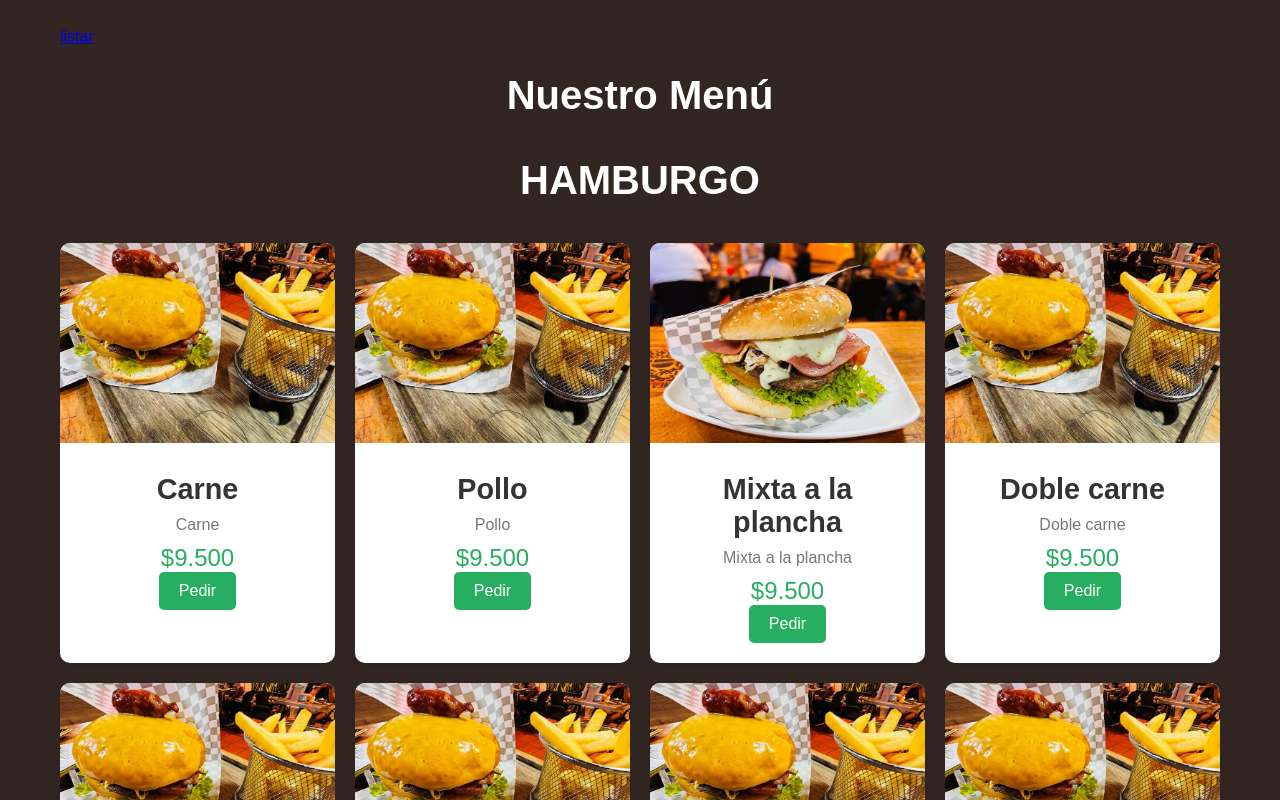
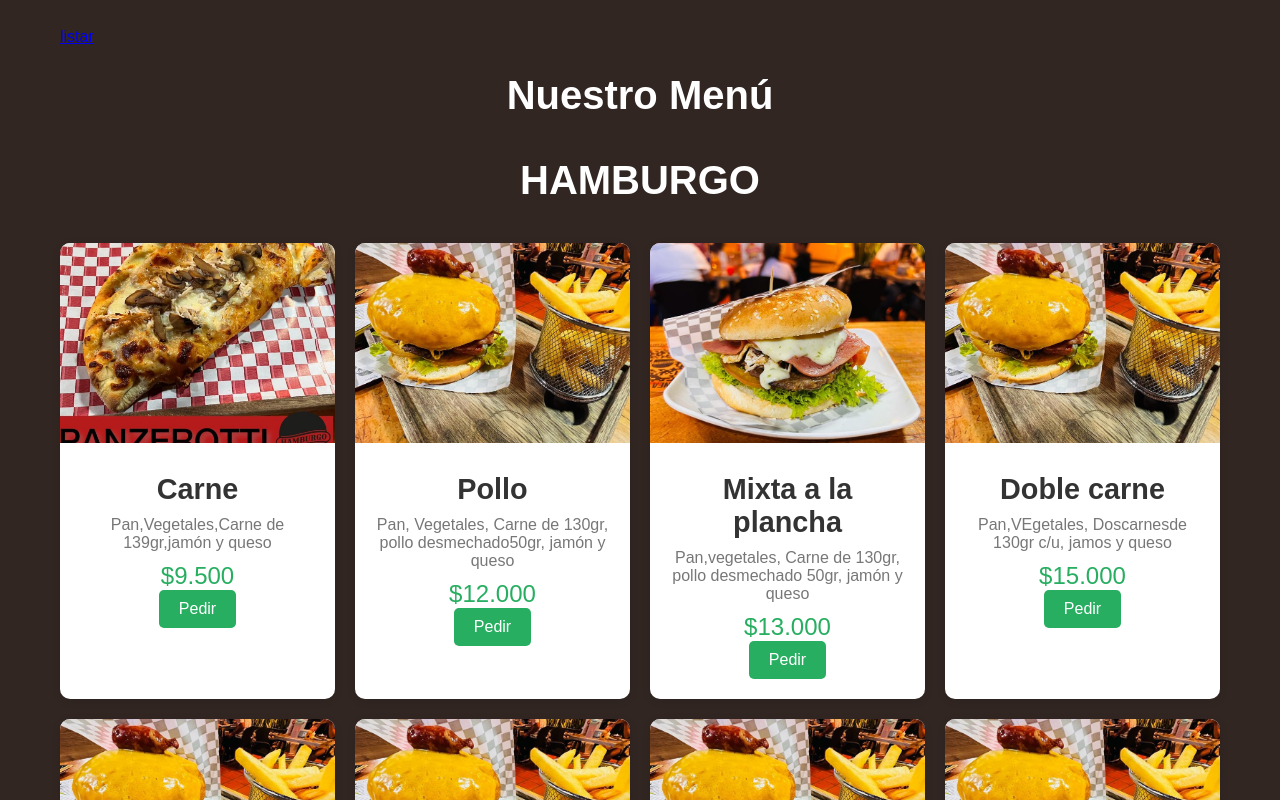
Before and after one commit to joose-manuel/Hamburgo, an Angular app: page /menu in a window 1280 px wide. Shown: the top 800 px of the page. Built offline with nearby package versions, Linux system fonts and the light colour scheme; no server answers.

Commit message:
modifique los precision y la descripcion

```diff
--- a/src/app/menu/menu.component.html
+++ b/src/app/menu/menu.component.html
@@ -8,10 +8,10 @@
     <section class="menu-items">
       <!-- Item 1 -->
       <div class="menu-item">
-        <img src="assets/Imagen de WhatsApp 2024-10-12 a las 12.31.41_050dca7f.jpg" alt="Platillo 1" class="menu-item-image">
+        <img src="assets/Imagen de WhatsApp 2024-12-04 a las 18.17.23_60f6e02d.jpg" alt="Platillo 1" class="menu-item-image">
         <div class="menu-item-info">
           <h2 class="menu-item-title">Carne</h2>
-          <p class="menu-item-description">Carne</p>
+          <p class="menu-item-description">Pan,Vegetales,Carne de 139gr,jamón y queso</p>
           <span class="menu-item-price">$9.500</span>
           <br>
 
@@ -26,8 +26,8 @@
         <img src="assets/Imagen de WhatsApp 2024-10-12 a las 12.31.41_050dca7f.jpg" alt="Platillo 1" class="menu-item-image">
         <div class="menu-item-info">
           <h2 class="menu-item-title">Pollo</h2>
-          <p class="menu-item-description">Pollo</p>
-          <span class="menu-item-price">$9.500</span>
+          <p class="menu-item-description">Pan, Vegetales, Carne de 130gr, pollo desmechado50gr, jamón y queso</p>
+          <span class="menu-item-price">$12.000</span>
           <br>
           <button class="order-btn" (click)="abrirModal()">Pedir</button>
 
@@ -37,8 +37,8 @@
         <img src="assets/Imagen de WhatsApp 2024-10-12 a las 12.31.42_7fa2693d.jpg" alt="Platillo 1" class="menu-item-image">
         <div class="menu-item-info">
           <h2 class="menu-item-title">Mixta a la plancha</h2>
-          <p class="menu-item-description">Mixta a la plancha</p>
-          <span class="menu-item-price">$9.500</span>
+          <p class="menu-item-description">Pan,vegetales, Carne de 130gr, pollo desmechado 50gr, jamón y queso</p>
+          <span class="menu-item-price">$13.000</span>
           <br>
           <button class="order-btn" (click)="abrirModal()">Pedir</button>
 
@@ -48,8 +48,8 @@
         <img src="assets/Imagen de WhatsApp 2024-10-12 a las 12.31.41_050dca7f.jpg" alt="Platillo 1" class="menu-item-image">
         <div class="menu-item-info">
           <h2 class="menu-item-title">Doble carne</h2>
-          <p class="menu-item-description">Doble carne</p>
-          <span class="menu-item-price">$9.500</span>
+          <p class="menu-item-description">Pan,VEgetales, Doscarnesde 130gr c/u, jamos y queso</p>
+          <span class="menu-item-price">$15.000</span>
           <br>
           <button class="order-btn" (click)="abrirModal()">Pedir</button>
 
```
Also changed, not shown: src/assets/Imagen de WhatsApp 2024-12-04 a las 18.17.23_60f6e02d.jpg (added).
